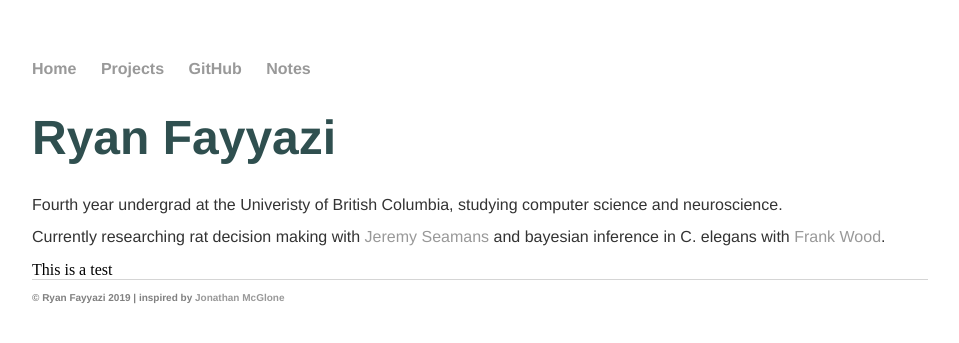
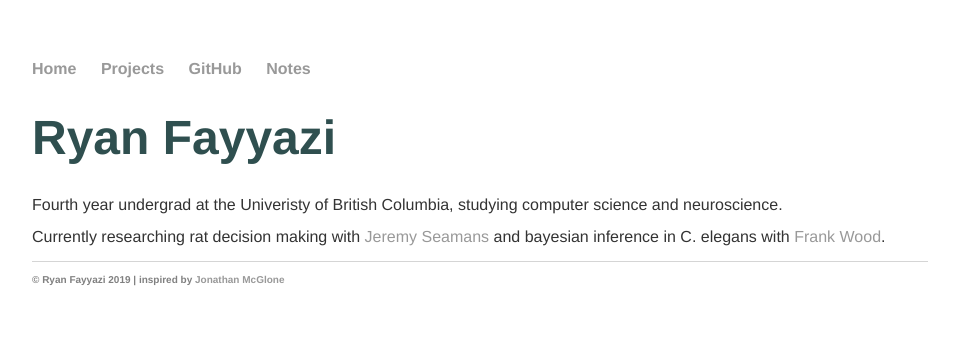
Before and after one commit to rfayyazi/rfayyazi.github.io, a Jekyll site: the page built from index.html, in a window 1280 px wide. Shown: the top 343 px of the page, without its empty margins (160-1119 px from the left). Built offline with Jekyll 4.4.1, drawn with Linux system fonts in a browser that asks for light colours.

Commit message:
Update index.html

```diff
--- a/index.html
+++ b/index.html
@@ -8,4 +8,3 @@ title: Ryan Fayyazi
 <p>Fourth year undergrad at the Univeristy of British Columbia, studying computer science and neuroscience.<p>
 <p>Currently researching rat decision making with <a href="https://www.centreforbrainhealth.ca/seamans-jeremy">Jeremy Seamans</a> and bayesian inference in C. elegans with <a href="https://www.cs.ubc.ca/~fwood/">Frank Wood</a>.</p>
 </div><!-- /.blurb -->
-<aside>This is a test</aside>
```
